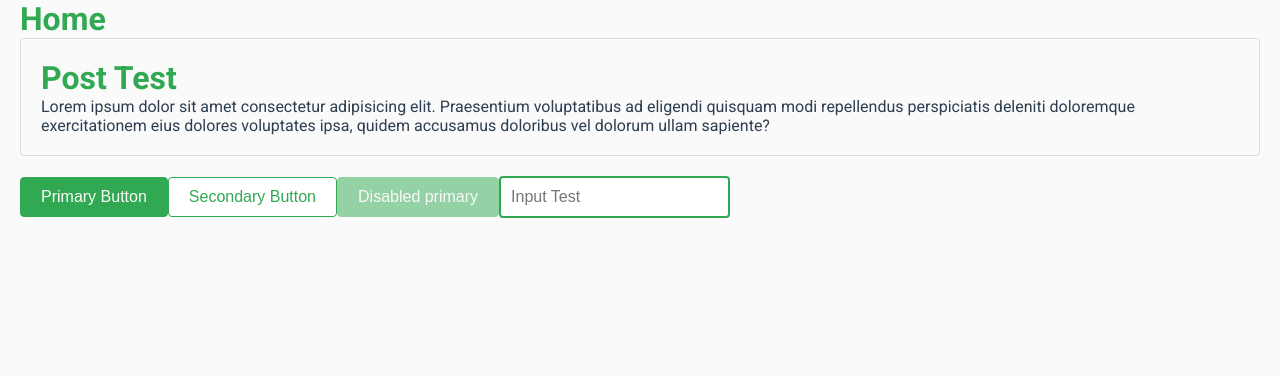
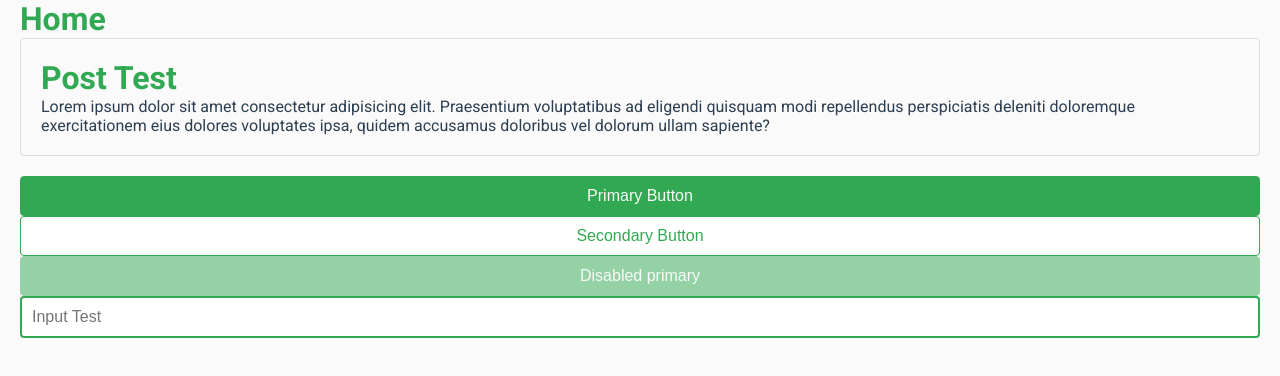
Before and after one commit to victormarques-ia/app-masterclass-react, a React (Vite) app: page / in a window 1280 px wide. Shown: the top 376 px of the page. Built offline with nearby package versions, Linux system fonts and the light colour scheme.

Commit message:
feat: create Form component and update components to fill the space available

```diff
--- a/src/components/Button/index.tsx
+++ b/src/components/Button/index.tsx
@@ -18,6 +18,8 @@ const Button = styled.button<{
     let hoverBorderColor = `1px solid ${theme.colors.secondary}`;
 
     return css`
+      width: 100%;
+
       font-size: ${theme.fontSizes.small};
       padding: 10px 20px;
       border-radius: ${theme.radius};
--- /dev/null
+++ b/src/components/Form/styles.tsx
@@ -0,0 +1,14 @@
+import styled from "styled-components";
+
+const StyledForm = styled.form`
+  display: flex;
+  flex-direction: column;
+  justify-content: center;
+
+  width: 100%;
+  max-width: 400px;
+
+  gap: 16px;
+`;
+
+export { StyledForm };
--- a/src/components/Input/index.tsx
+++ b/src/components/Input/index.tsx
@@ -1,19 +1,18 @@
-import styled, { css } from "styled-components";
+import React from "react";
+import { InputHTMLAttributes } from "react";
+import { StyledInput, ErrorSpan } from "./styles";
 
-const Input = styled.input`
-  ${(props) => {
-    const { theme } = props;
+interface InputProps extends InputHTMLAttributes<HTMLInputElement> {
+  error?: string;
+}
 
-    return css`
-      font-size: ${theme.fontSizes.small};
-      padding: 10px;
-      border-radius: ${theme.radius};
-      border: 2px solid ${theme.colors.primary};
-      &:focus {
-        border-color: ${theme.colors.secondary};
-      }
-    `;
-  }}
-`;
+const Input = React.forwardRef<HTMLInputElement, InputProps>((props, ref) => {
+  return (
+    <>
+      <StyledInput ref={ref} {...props} />
+      {props.error && <ErrorSpan>{props.error}</ErrorSpan>}
+    </>
+  );
+});
 
 export default Input;
--- /dev/null
+++ b/src/components/Input/styles.tsx
@@ -0,0 +1,32 @@
+import styled, { css } from "styled-components";
+
+const StyledInput = styled.input`
+  ${(props) => {
+    const { theme } = props;
+
+    return css`
+      width: 100%;
+
+      font-size: ${theme.fontSizes.small};
+      padding: 10px;
+      border-radius: ${theme.radius};
+      border: 2px solid ${theme.colors.primary};
+      &:focus {
+        border-color: ${theme.colors.secondary};
+      }
+    `;
+  }}
+`;
+
+const ErrorSpan = styled.span`
+  ${(props) => {
+    const { theme } = props;
+
+    return css`
+      color: ${theme.colors.error};
+      font-size: ${theme.fontSizes.small};
+    `;
+  }}
+`;
+
+export { StyledInput, ErrorSpan };
--- a/src/styles/global.tsx
+++ b/src/styles/global.tsx
@@ -22,4 +22,8 @@ export default createGlobalStyle`
     background-color: ${(props) => props.theme.colors.background};
     color: ${(props) => props.theme.colors.text};
   }
+
+  a {
+    color: ${(props) => props.theme.colors.primary};
+  }
 `;
--- a/src/styles/theme.tsx
+++ b/src/styles/theme.tsx
@@ -5,6 +5,7 @@ export interface ThemeInterface {
     background: string;
     text: string;
     divider: string;
+    error: string;
   };
   fonts: string[];
   fontSizes: {
@@ -35,6 +36,7 @@ const theme: ThemeInterface = {
     background: "#FAFAFA",
     text: "#2C3E50",
     divider: "#DDDDDD",
+    error: "#DC3545",
   },
   fonts: ["Roboto", "Arial", "sans-serif"],
   fontSizes: {
```
Also changed, not shown: src/components/Form/index.tsx (added, +10 -0 lines).
